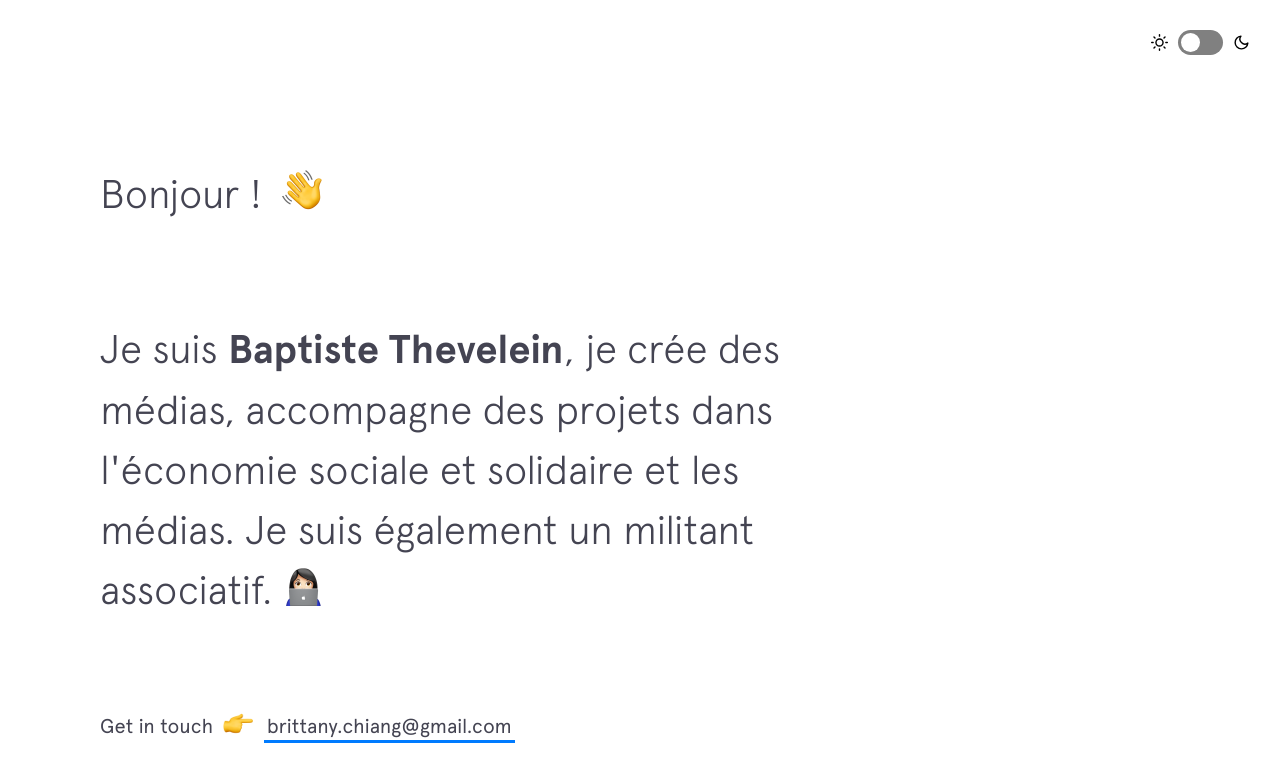
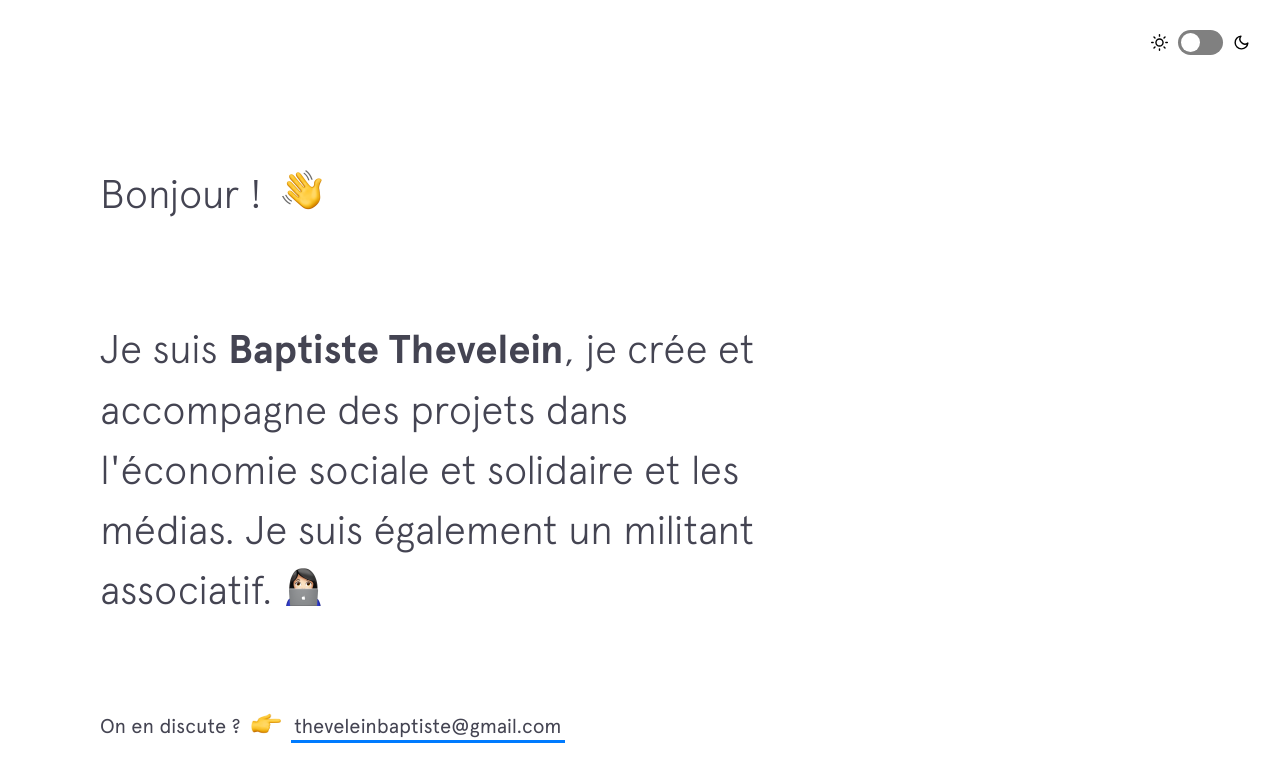
Before and after one commit to bthv1/baptistethevelein.fr, a Jekyll site: the page built from index.html, in a window 1280 px wide and 900 px high. Shown: the top 782 px of the window. Built offline with Jekyll 4.4.1, drawn with Linux system fonts in a browser that asks for light colours; nearby versions of some CDN libraries.

Commit message:
Update intro.html

```diff
--- a/_includes/intro.html
+++ b/_includes/intro.html
@@ -4,15 +4,15 @@
   </h1>
 
   <h2 class="intro__tagline">Je suis
-    <span class="name">Baptiste Thevelein</span>, je crée des médias, accompagne des projets dans l'économie sociale et solidaire et les médias. Je suis également un militant associatif.
+    <span class="name">Baptiste Thevelein</span>, je crée et accompagne des projets dans l'économie sociale et solidaire et les médias. Je suis également un militant associatif.
     <span class="emoji technologist"></span>
   </h2>
 
   <h3 class="intro__contact">
-    <span>Get in touch </span>
+    <span>On en discute ? </span>
     <span class="emoji pointer"></span>
     <span>
-      <a href="mailto:brittany.chiang@gmail.com" target="_blank" class="highlight-link">brittany.chiang@gmail.com</a>
+      <a href="mailto:theveleinbaptiste@gmail.com" target="_blank" class="highlight-link">theveleinbaptiste@gmail.com</a>
     </span>
   </h3>
 </header>
```
